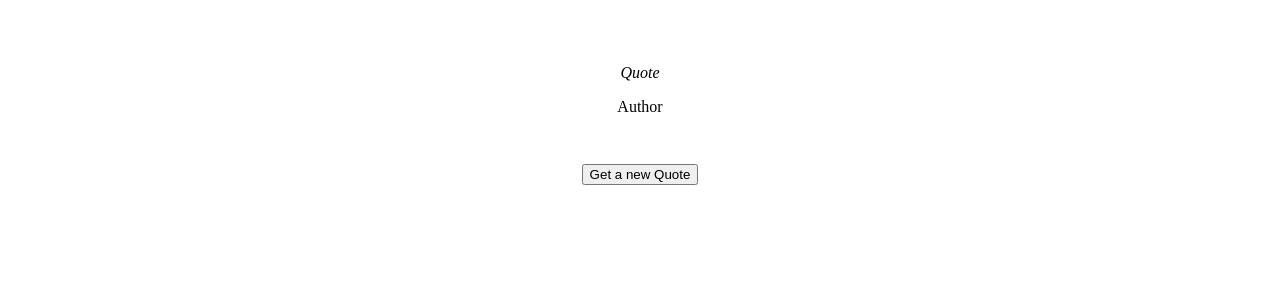
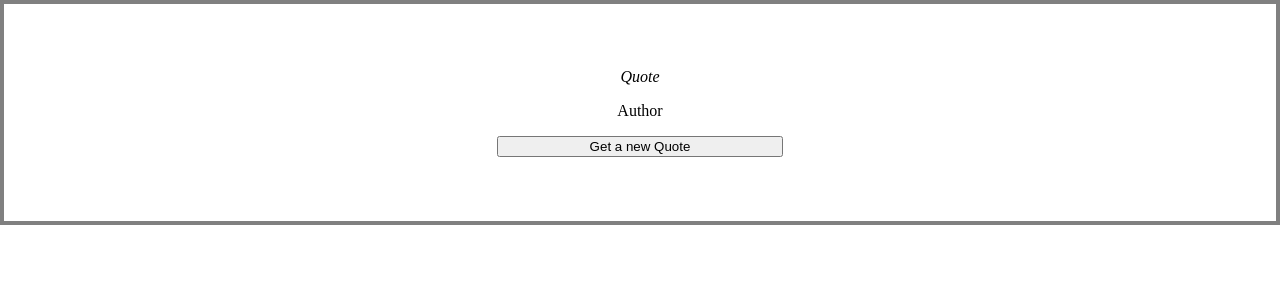
Before and after one commit to spartanhero93/quote-machine-react-andVanilla, a website: page client/index.html in a window 1280 px wide. Drawn offline with nearby package versions, Linux system fonts and the light colour scheme.

Commit message:
Added styling to quotes

```diff
--- a/client/style.css
+++ b/client/style.css
@@ -5,6 +5,8 @@ body {
 
 .btn {
   margin: 2rem;
+  width: 25%;
+  margin: 0 auto;
 }
 
 .btn:hover {
@@ -19,6 +21,8 @@ body {
 .quote {
   display: flex;
   flex-direction: column;
+  width: 100vw;
   padding: 4rem;
   text-align: center;
+  border: solid 4px grey;
 }
```
Also changed, not shown: package.json (added, +19 -0 lines), README.md.
